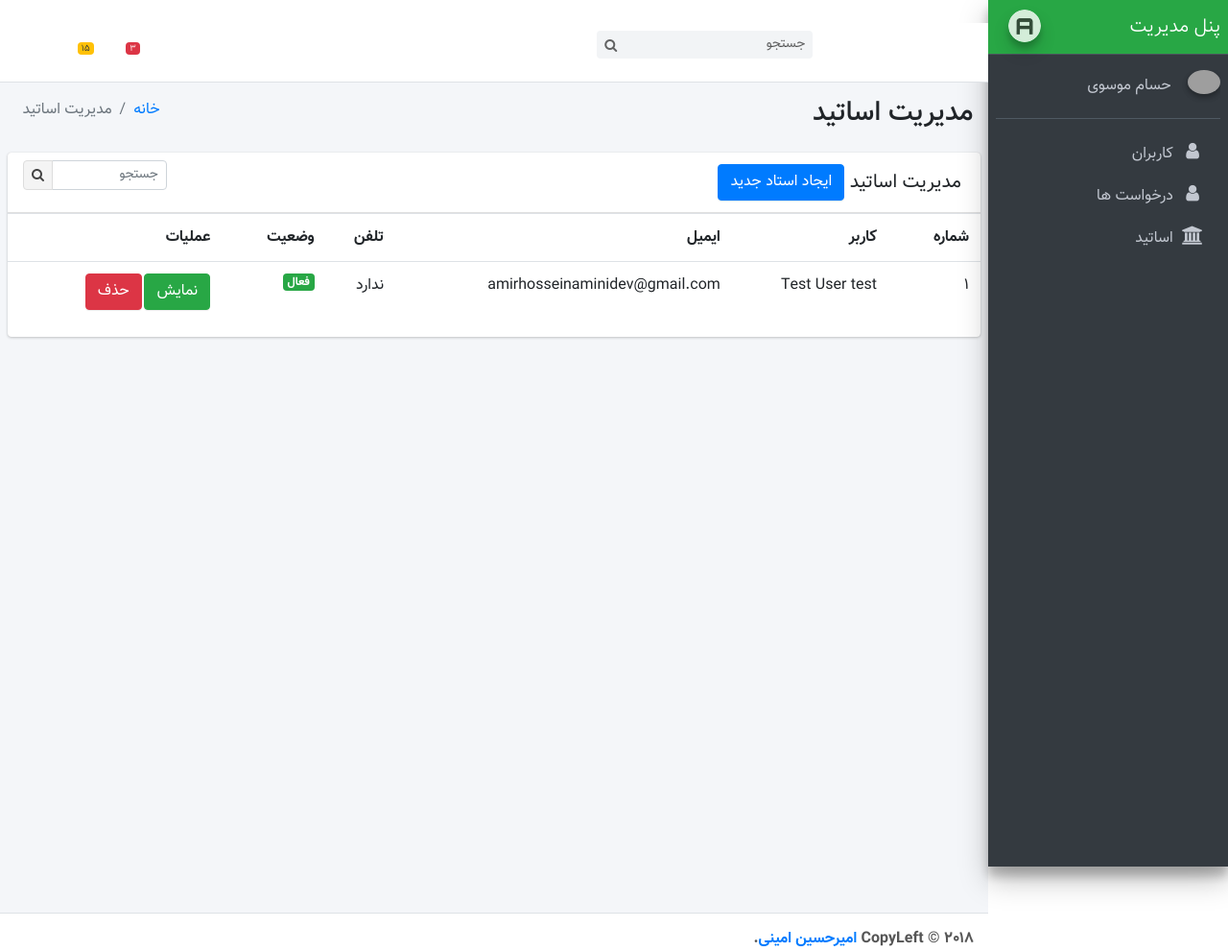
After one commit to AmirHosseinAminiDev/bonyad, a Laravel app: page /admin-panel/teachers in a window 1280 px wide. The commit adds this page. Shown: the top 991 px of the page at 96% size. Run offline with Laravel 12, Linux system fonts and the light colour scheme; a user stored in the database is signed in; data comes from the database, SQL or seed files in the repository; some libraries are stand-ins or nearby versions; grey boxes are pictures that could not be loaded.

Commit message:
created teachers index file

```diff
--- a/app/Http/Controllers/Admin/Teachers/TeacherController.php
+++ b/app/Http/Controllers/Admin/Teachers/TeacherController.php
@@ -13,7 +13,9 @@ class TeacherController extends Controller
      */
     public function index()
     {
-        //
+        return view('admin.teachers.index', [
+            'teachers' => Teacher::all()
+        ]);
     }
 
     /**
@@ -45,7 +47,9 @@ class TeacherController extends Controller
      */
     public function edit(Teacher $teacher)
     {
-        //
+        return view('admin.teachers.edit', [
+            'teacher' => $teacher
+        ]);
     }
 
     /**
--- a/resources/views/admin/layouts/sidebar.blade.php
+++ b/resources/views/admin/layouts/sidebar.blade.php
@@ -44,6 +44,15 @@
                             </p>
                         </a>
                     </li>
+
+                    <li class="nav-item">
+                        <a href="{{ route('teachers.index') }}" class="nav-link">
+                            <i class="nav-icon fa fa-university"></i>
+                            <p>
+                                اساتید
+                            </p>
+                        </a>
+                    </li>
                 </ul>
             </nav>
             <!-- /.sidebar-menu -->
--- /dev/null
+++ b/resources/views/admin/teachers/index.blade.php
@@ -0,0 +1,86 @@
+@extends('admin.layouts.master')
+@section('title','مدیریت اساتید')
+@section('content')
+    <!-- Main content -->
+    <section class="content">
+        <!-- Default box -->
+        <div class="card">
+            <div class="card-header">
+                <h3 class="card-title">@yield('title') <a href="{{ route('users.create') }}" class="btn btn-primary">ایجاد
+                        استاد جدید</a></h3>
+
+                <div class="card-tools">
+                    <div class="input-group input-group-sm" style="width: 150px;">
+                        <input type="text" name="table_search" class="form-control float-right" placeholder="جستجو">
+
+                        <div class="input-group-append">
+                            <button type="submit" class="btn btn-default"><i class="fa fa-search"></i></button>
+                        </div>
+                    </div>
+                </div>
+            </div>
+            <!-- /.card-header -->
+            <div class="card-body table-responsive p-0">
+                <table class="table table-hover">
+                    <tbody>
+                    <tr>
+                        <th>شماره</th>
+                        <th>کاربر</th>
+                        <th>ایمیل</th>
+                        <th>تلفن</th>
+                        <th>وضعیت</th>
+                        <th>عملیات</th>
+                    </tr>
+                    @forelse($teachers as $teacher)
+                        <tr>
+                            <td>{{ $loop->iteration }}</td>
+                            <td>{{ $teacher->user->fullName() }}</td>
+                            <td>{{ $teacher->user->email ?? 'ندارد' }}</td>
+                            <td>{{ $teacher->user->phone ?? 'ندارد' }}</td>
+                            <td>
+                                @if($teacher->status == \App\Enums\TeachersStatus::ACTIVE->value)
+                                    <span class="badge badge-success">فعال</span>
+                                @else
+                                    <span class="badge badge-danger">غیر فعال</span>
+                                @endif
+                            </td>
+                            <td>
+                                <div class="row">
+                                    <div class="col-md-4">
+                                        <a href="{{ route('users.edit',$teacher->user) }}"
+                                           class="btn btn-success">نمایش</a>
+                                    </div>
+                                    <div class="col-md-4">
+                                        <form action="{{ route('users.delete',$teacher) }}" method="POST"
+                                              id="delete-form">
+                                            @csrf
+                                            @method('DELETE')
+                                            <button type="submit" class="btn btn-danger">حذف</button>
+                                        </form>
+                                    </div>
+                                </div>
+                            </td>
+                        </tr>
+                    @empty
+                        <tr>
+                            هیچ کاربری موجود نیست
+                        </tr>
+                    @endforelse
+
+                    </tbody>
+                </table>
+            </div>
+            <!-- /.card-body -->
+        </div>
+        <!-- /.card -->
+
+    </section>
+    <!-- /.content -->
+@endsection
+@push('scripts')
+    <script>
+        $("#delete-form").on("submit", function () {
+            return confirm("آیا مطمئن هستید؟");
+        });
+    </script>
+@endpush
--- a/routes/web.php
+++ b/routes/web.php
@@ -3,6 +3,7 @@
 use App\Http\Controllers\Admin\AdminController;
 use App\Http\Controllers\Admin\Documents\DocumentsController;
 use App\Http\Controllers\Admin\MasterRequests\MasterRequestController;
+use App\Http\Controllers\Admin\Teachers\TeacherController;
 use App\Http\Controllers\Admin\Users\UserController;
 use App\Http\Controllers\ProfileController;
 use App\Http\Middleware\IsAdmin;
@@ -37,6 +38,11 @@ Route::prefix('/admin-panel')->middleware(['auth', IsAdmin::class])->group(funct
         Route::put('/{masterRequest}', [MasterRequestController::class, 'update'])->name('requests.update');
     });
 
+    // TEACHERS ROUTES //
+    Route::prefix('/teachers')->group(function () {
+        Route::get('/', [TeacherController::class, 'index'])->name('teachers.index');
+    });
+
 });
 
 Route::get('/dashboard', function () {
```
Also changed, not shown: database/seeders/DatabaseSeeder.php (+8 -0 lines), resources/views/admin/teachers/create.blade.php (added, +79 -0 lines), resources/views/admin/teachers/edit.blade.php (added, +44 -0 lines).
